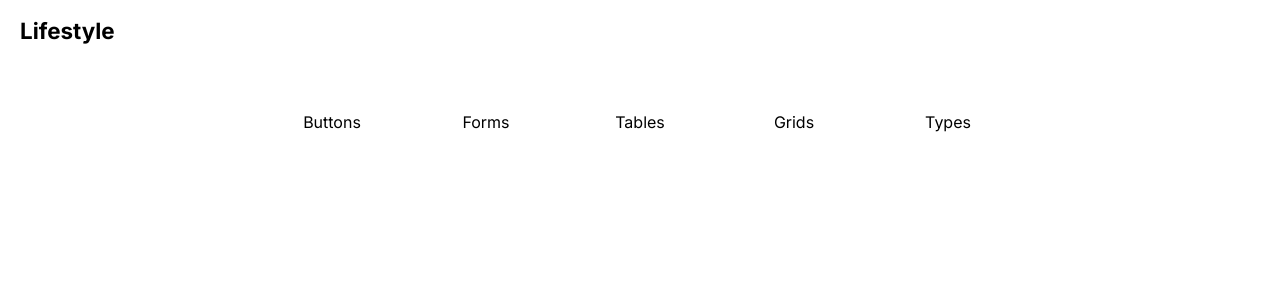
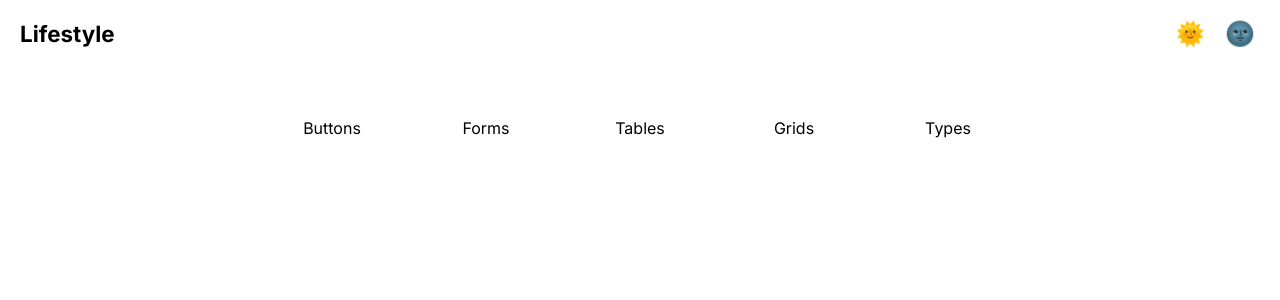
Before and after one commit to C4co/life-style, a Next.js app: page / in a window 1280 px wide. Shown: the top 300 px of the page. Built offline with nearby package versions, Linux system fonts and the light colour scheme.

Commit message:
Update header component.

```diff
--- a/components/header/header.scss
+++ b/components/header/header.scss
@@ -1,4 +1,22 @@
 .header{
   padding: 15px 20px 15px 20px;
   border-bottom: solid var(--border-color) 1px;
+  display: flex;
+  justify-content: space-between;
+  align-items: center;
 }
+
+.header__buttons{
+  display: flex;
+  justify-content: center;
+  align-items: center;
+  gap: 10px;
+}
+
+.header__button{
+  border: solid var(--border-color) 1px;
+  background: none;
+  padding: 5px;
+  font-size: 24px;
+  border-radius: 100px;
+}
--- a/components/header/header.tsx
+++ b/components/header/header.tsx
@@ -3,9 +3,24 @@ type Props = {
 }
 
 export function Header({ children }: Props){
+
+  function setTheme(theme: string){
+    const element = document.querySelector('[data-theme]')
+    element.setAttribute('data-theme', theme)
+  }
+
   return (
     <header className='header'>
       <h1 className="title--mid"> { children } </h1>
+
+      <div className="header__buttons">
+        <button className="header__button" onClick={() => { setTheme('light') }}>
+          🌞
+        </button>
+        <button className="header__button" onClick={() => { setTheme('dark') }}>
+          🌚
+        </button>
+      </div>
     </header>
   )
 }
```
